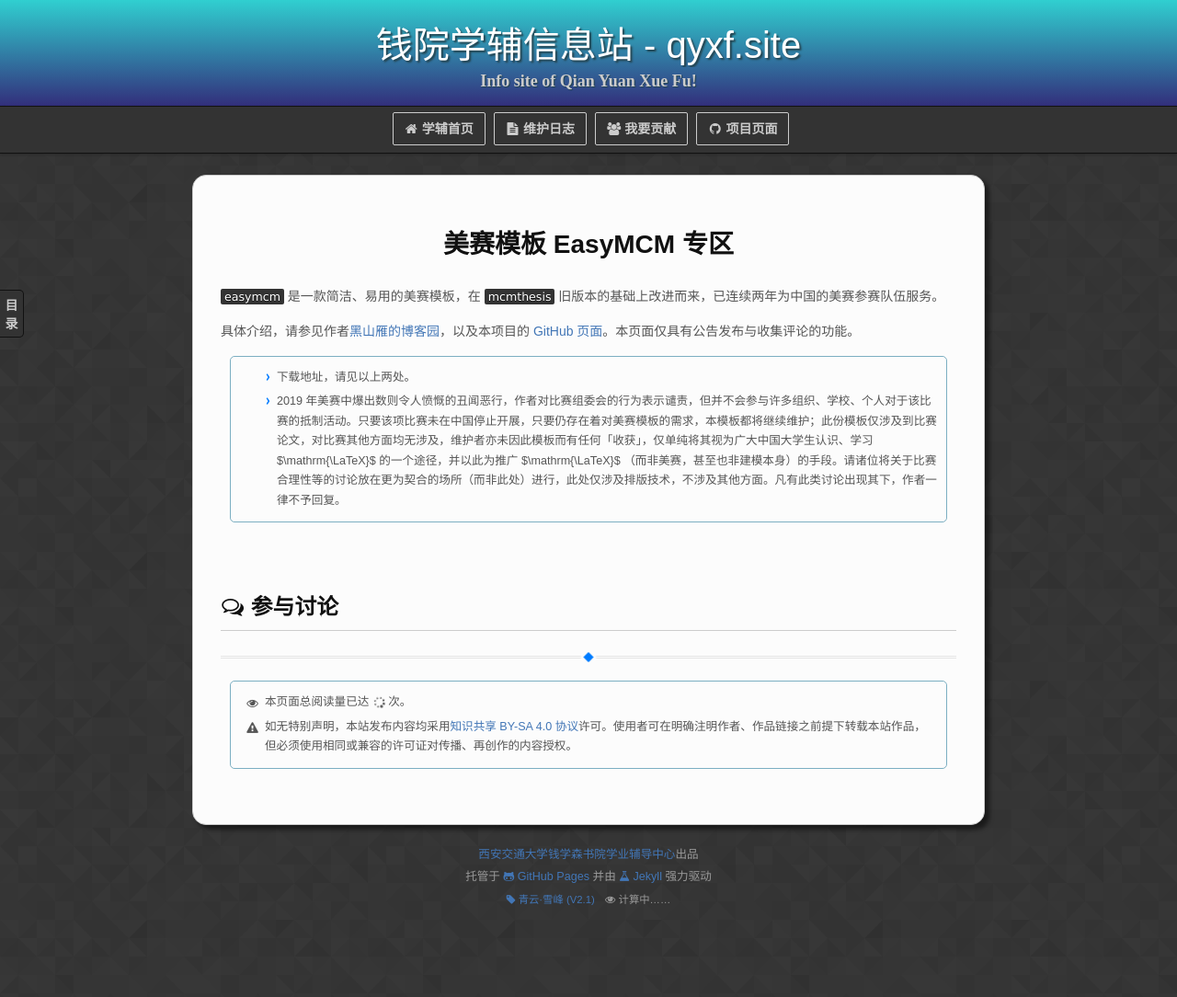
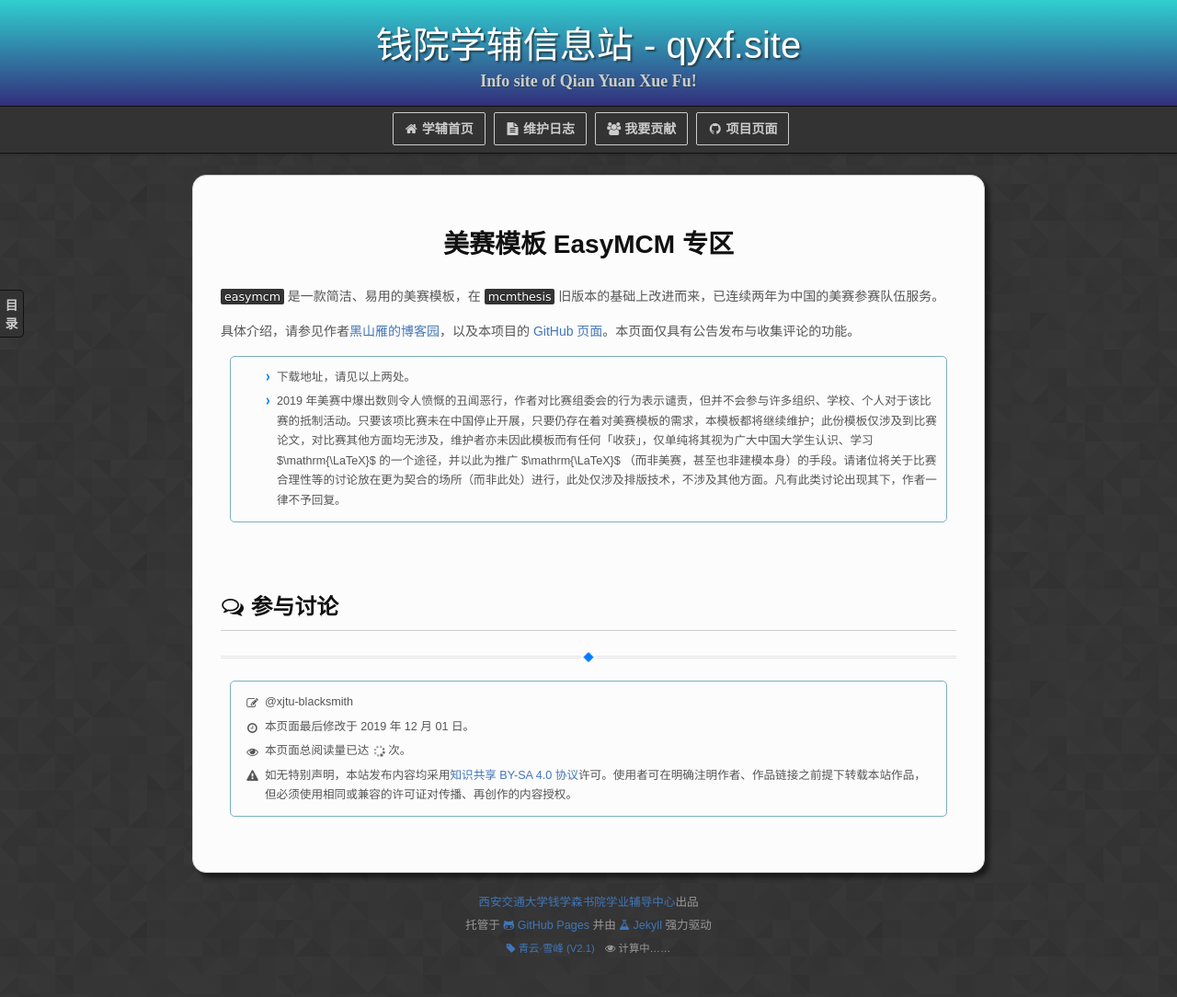
Before and after one commit to qyxf/qyxf.github.io, a Jekyll site: the page built from subsite/easymcm.md, in a window 1280 px wide. Shown: the whole page at 92% size. Built offline with Jekyll 4.4.1, drawn with Linux system fonts in a browser that asks for light colours; some web fonts are replaced; our own code applies the rules of GitHub Pages for plain Markdown files; comment, search, counter and statistics services are not loaded; before the commit the page ends 1031 px from its top, so only the background shows below that.

Commit message:
Fix easymcm page
Former-commit-id: a9cd6b6f624833b379c742d595b94ce09881101b

```diff
--- a/subsite/easymcm.md
+++ b/subsite/easymcm.md
@@ -1,6 +1,7 @@
 ---
 permalink: /easymcm/
-author: @xjtu-blacksmith
+date: 2019-12-01
+author: '@xjtu-blacksmith'
 ---
 
 # 美赛模板 EasyMCM 专区
```
